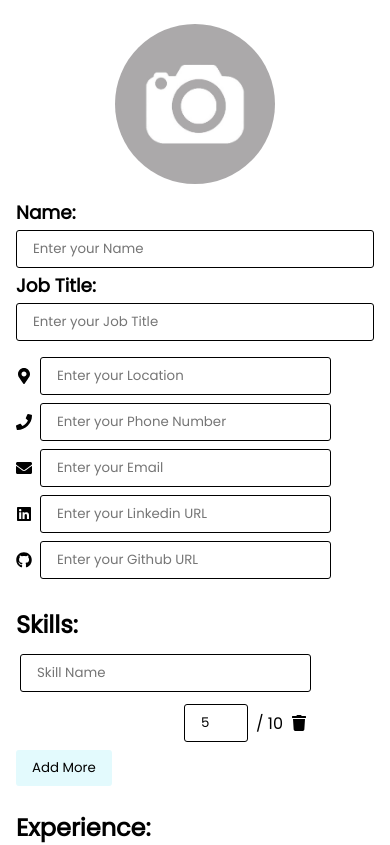
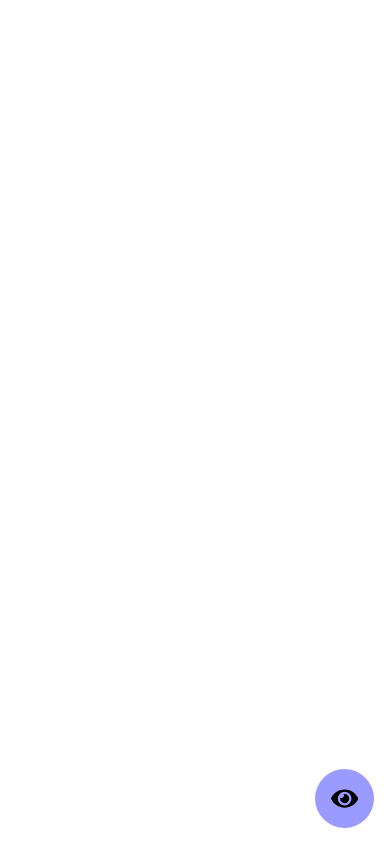
Before and after one commit to cyanChill/cv-application, a React (Create React App) app: page / in a window 390 px wide. Shown: the top 845 px of the page. Built offline with nearby package versions, Linux system fonts and the light colour scheme.

Commit message:
added overlay to switch between preview and form view and allow for download

```diff
--- a/src/App.js
+++ b/src/App.js
@@ -2,13 +2,15 @@
 
 import Sidebar from "./components/Sidebar";
 import MainContent from "./components/MainContent";
-import Form from "./components/form/Form";
+import Form from "./components/Form";
+import Preview from "./components/Preview";
+import Download from "./components/Download";
 
 import { CVContext } from "./CVContext";
 import "./styles/App.style.css";
 
 function App() {
-  const { preview, setPreview } = useContext(CVContext);
+  const { preview } = useContext(CVContext);
 
   return (
     <div className="app">
@@ -19,6 +21,8 @@
           <Sidebar /> <MainContent />
         </>
       )}
+      {preview ? <Download /> : ""}
+      <Preview />
     </div>
   );
 }
--- /dev/null
+++ b/src/components/Download.js
@@ -0,0 +1,17 @@
+import { useContext } from "react";
+
+import { FaRegSave } from "react-icons/fa";
+import { CVContext } from "../CVContext";
+import "../styles/OverlayButtons.style.css";
+
+const Download = () => {
+  const { preview, setPreview } = useContext(CVContext);
+
+  return (
+    <div className="overlay download">
+      <FaRegSave className="overlay-icon" />
+    </div>
+  );
+};
+
+export default Download;
--- /dev/null
+++ b/src/components/Preview.js
@@ -0,0 +1,21 @@
+import { useContext } from "react";
+
+import { FaEye, FaEyeSlash } from "react-icons/fa";
+import { CVContext } from "../CVContext";
+import "../styles/OverlayButtons.style.css";
+
+const Preview = () => {
+  const { preview, setPreview } = useContext(CVContext);
+
+  return (
+    <div className="overlay preview">
+      {preview ? (
+        <FaEyeSlash onClick={() => setPreview(!preview)} className="overlay-icon" />
+      ) : (
+        <FaEye onClick={() => setPreview(!preview)} className="overlay-icon" />
+      )}
+    </div>
+  );
+};
+
+export default Preview;
--- /dev/null
+++ b/src/styles/OverlayButtons.style.css
@@ -0,0 +1,33 @@
+.overlay {
+  cursor: pointer;
+  display: flex;
+  justify-content: center;
+  align-items: center;
+  position: absolute;
+  background: var(--clr-main-var, white);
+  border-radius: 50%;
+  margin: 1rem;
+}
+
+.overlay:hover {
+  background: var(--clr-hover-var, white);
+}
+
+.overlay-icon {
+  width: clamp(1.5rem, 7vw, 2rem);
+  height: clamp(1.5rem, 7vw, 2rem);
+}
+
+.overlay.preview {
+  --clr-main-var: rgb(155, 155, 255);
+  --clr-hover-var: rgb(125, 125, 253);
+  bottom: 0;
+  right: 0;
+}
+
+.overlay.download {
+  --clr-main-var: rgb(155, 255, 193);
+  --clr-hover-var: rgb(119, 253, 170);
+  bottom: 0;
+  left: 0;
+}
```
